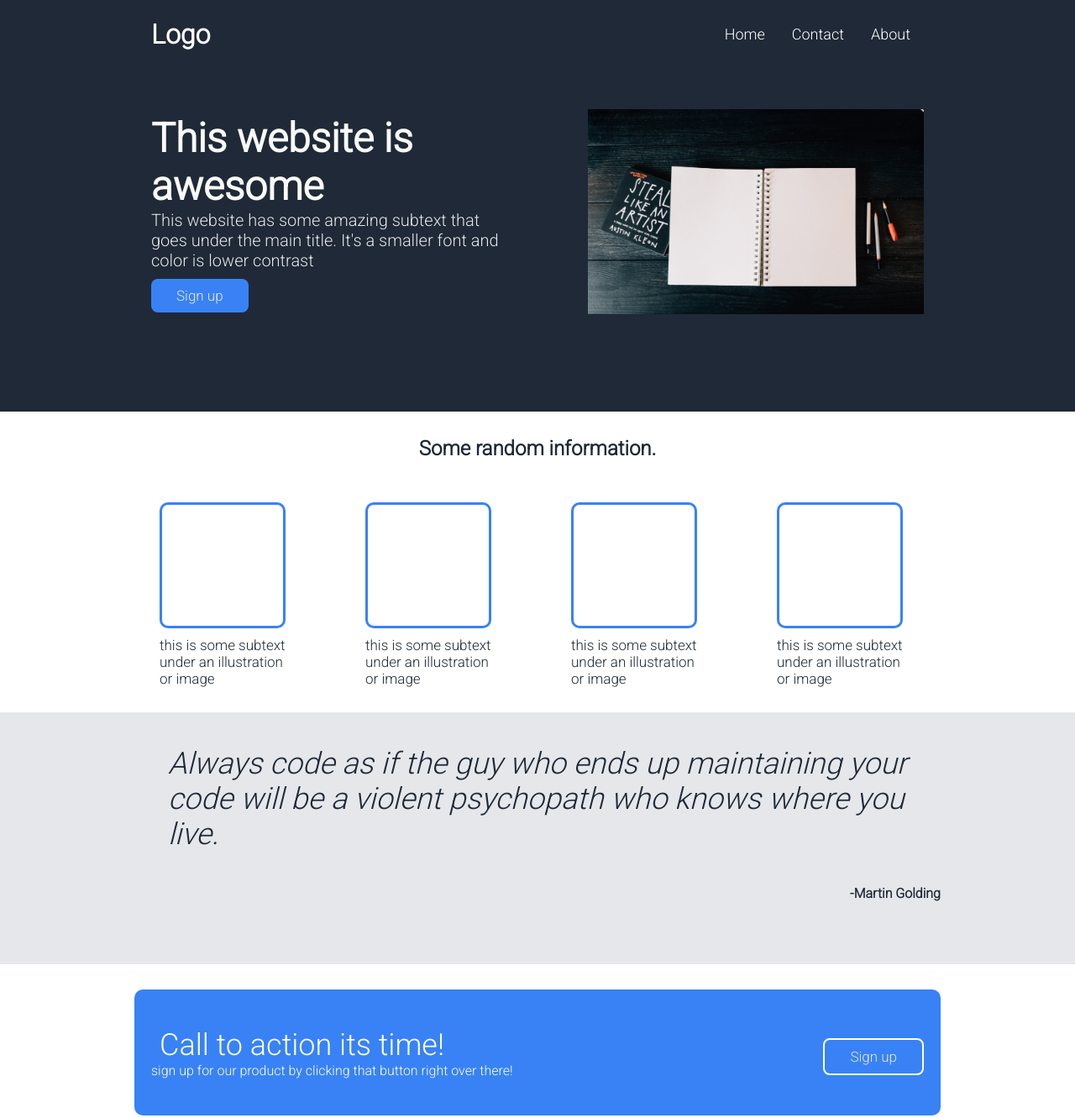
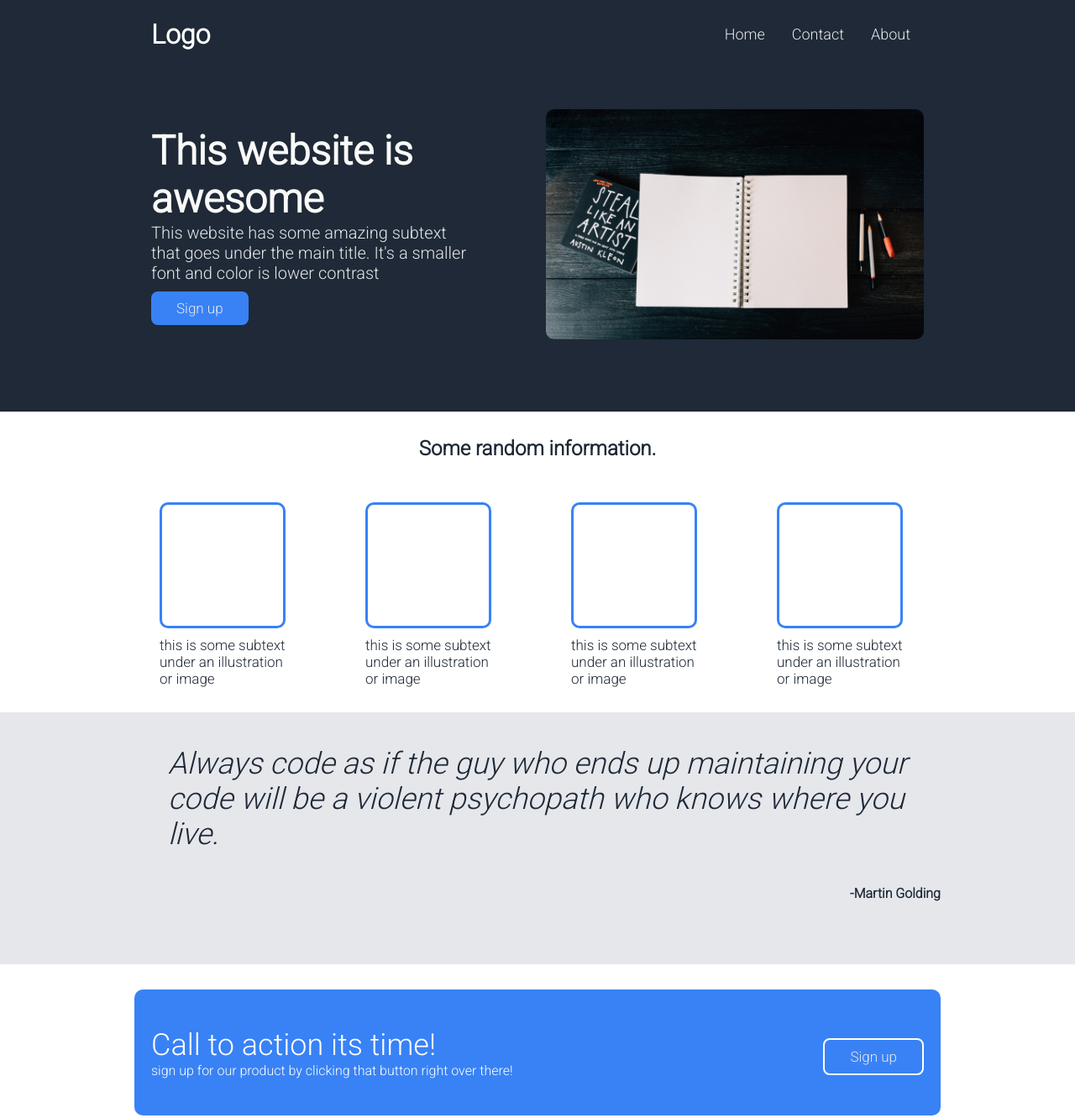
Before and after one commit to mmohamed-1/landing-page, a plain HTML site: page index.html in a window 1280 px wide. Shown: the top 1331 px of the page at 84% size. Drawn offline with Linux system fonts and the light colour scheme.

Commit message:
finished html and css for landing page

```diff
--- a/style.css
+++ b/style.css
@@ -41,7 +41,7 @@ img {
 .navbar-links a {
   padding: 10px 16px;
   display: inline-block;
-  color: #fff;
+  color: #e5e7eb;
   font-size: 18px;
 }
 
@@ -65,8 +65,9 @@ img {
   color: #e5e7eb;
 }
 .side-right img {
-  width: 400px;
+  width: 450px;
   margin-left: 30px;
+  border-radius: 10px;
 }
 .hero {
   display: flex;
@@ -155,7 +156,6 @@ blockquote {
 }
 .action {
   font-size: 36px;
-  padding: 10px;
 }
 .btn-2 {
   border: 2px solid #fff;
```
Also changed, not shown: index.html (+2 -2 lines).
